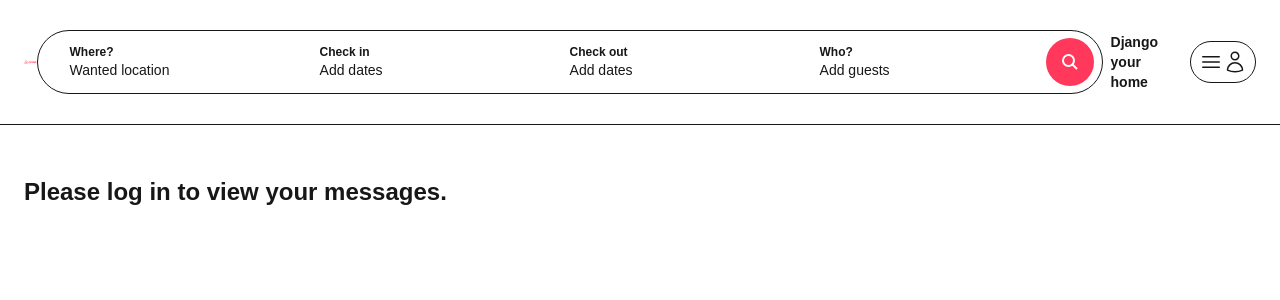
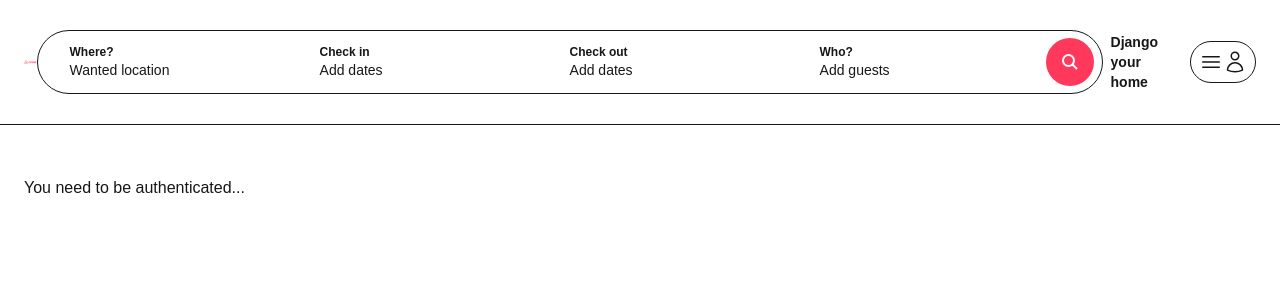
Before and after one commit to yousef-rezaei/bnb_frontend, a Next.js app: page /inbox/1 in a window 1280 px wide. Shown: the top 300 px of the page. Built offline with nearby package versions, Linux system fonts and the light colour scheme; no server answers; what world-countries would draw is missing.

Commit message:
fix inbox page errors10

```diff
--- a/app/inbox/[id]/page.tsx
+++ b/app/inbox/[id]/page.tsx
@@ -1,50 +1,12 @@
-// import { getUserId } from "@/app/lib/actions";
-// import ConversationDetail from "@/app/components/inbox/ConversationDetail";
-// import React from "react";
-// import apiService from "@/app/services/apiService";
-// import { UserType } from "../page";
-// import { getAccessToken } from "@/app/lib/actions";
 
-// export type MessageType = {
-//     id: string;
-//     name : string;
-//     body: string;
-//     conversationId: string;
-//     sent_to : UserType;
-//     created_by: UserType;
-// }
 
-// const ConversationPage = async({params}: {params : {id:string}}) =>{
-//      const userId = await getUserId();
-//     const token = await getAccessToken();
 
-//     if (!userId || !token) {
-//         return (
-//             <main className="max-w-[1500px] mx-auto px-6 py-12">
-//                 <p className="text-2xl font-bold">Please log in to view your favorites</p>
-//             </main>
-//         );
-//     }
-
-//     const conversation = await apiService.get(`/api/chat/${params.id}/`);
-//     return(
-//         <main className="max-w-[1500px] mx-auto px-6 pb-6">
-//             <ConversationDetail
-//                 token={token}
-//                 userId={userId}
-//                 messages={conversation.messages}
-//                 conversation={conversation.conversation}
-//             />
-//         </main>
-//     )
-// }
-// export default ConversationPage;
-
-// ✅ Do NOT rename this function or type anything PageProps
-import { getUserId, getAccessToken } from "@/app/lib/actions";
+import { getUserId } from "../../lib/actions";
+import React, {useState, useEffect } from 'react';
+import apiService from "@/app/services/apiService";
 import ConversationDetail from "@/app/components/inbox/ConversationDetail";
-import apiService from "@/app/services/apiService";
 import { UserType } from "../page";
+import { getAccessToken } from "../../lib/actions";
 
 export type MessageType = {
     id: string;
@@ -52,23 +14,23 @@ export type MessageType = {
     body: string;
     conversationId: string;
     sent_to: UserType;
-  created_by: UserType;
-};
+    created_by: UserType
+}
 
-export default async function Page({params}: {params: Promise<{ id: string }>}) {
+const ConversationPage = async ({ params }: { params: Promise<{ id: string }> }) => {
     const  {id}  = await params;
     const userId = await getUserId();
     const token = await getAccessToken();
 
     if (!userId || !token) {
         return (
-      <main className="max-w-[1500px] mx-auto px-6 py-12">
-        <p className="text-2xl font-bold">Please log in to view your messages.</p>
+            <main className="max-w-[1500px] max-auto px-6 py-12">
+                <p>You need to be authenticated...</p>
             </main>
-    );
+        )
     }
 
-  const conversation = await apiService.get(`/api/chat/${id}/`);
+    const conversation = await apiService.get(`/api/chat/${id}/`)
 
     return (
         <main className="max-w-[1500px] mx-auto px-6 pb-6">
@@ -79,5 +41,7 @@ const  {id}  = await params;
                 conversation={conversation.conversation}
             />
         </main>
-  );
+    )
 }
+
+export default ConversationPage;
```
Lines whose indentation alone changed are shown as unchanged.
